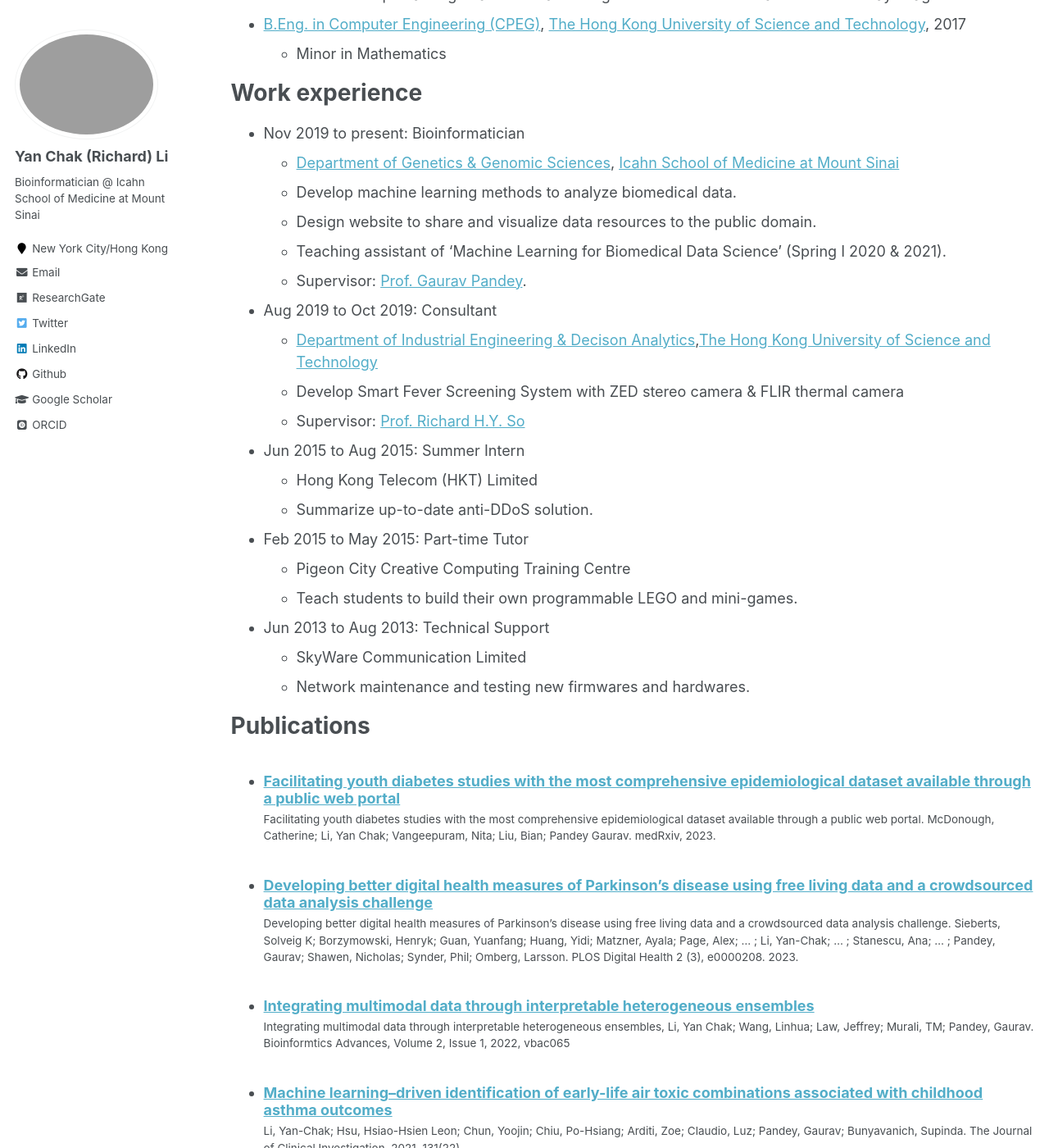
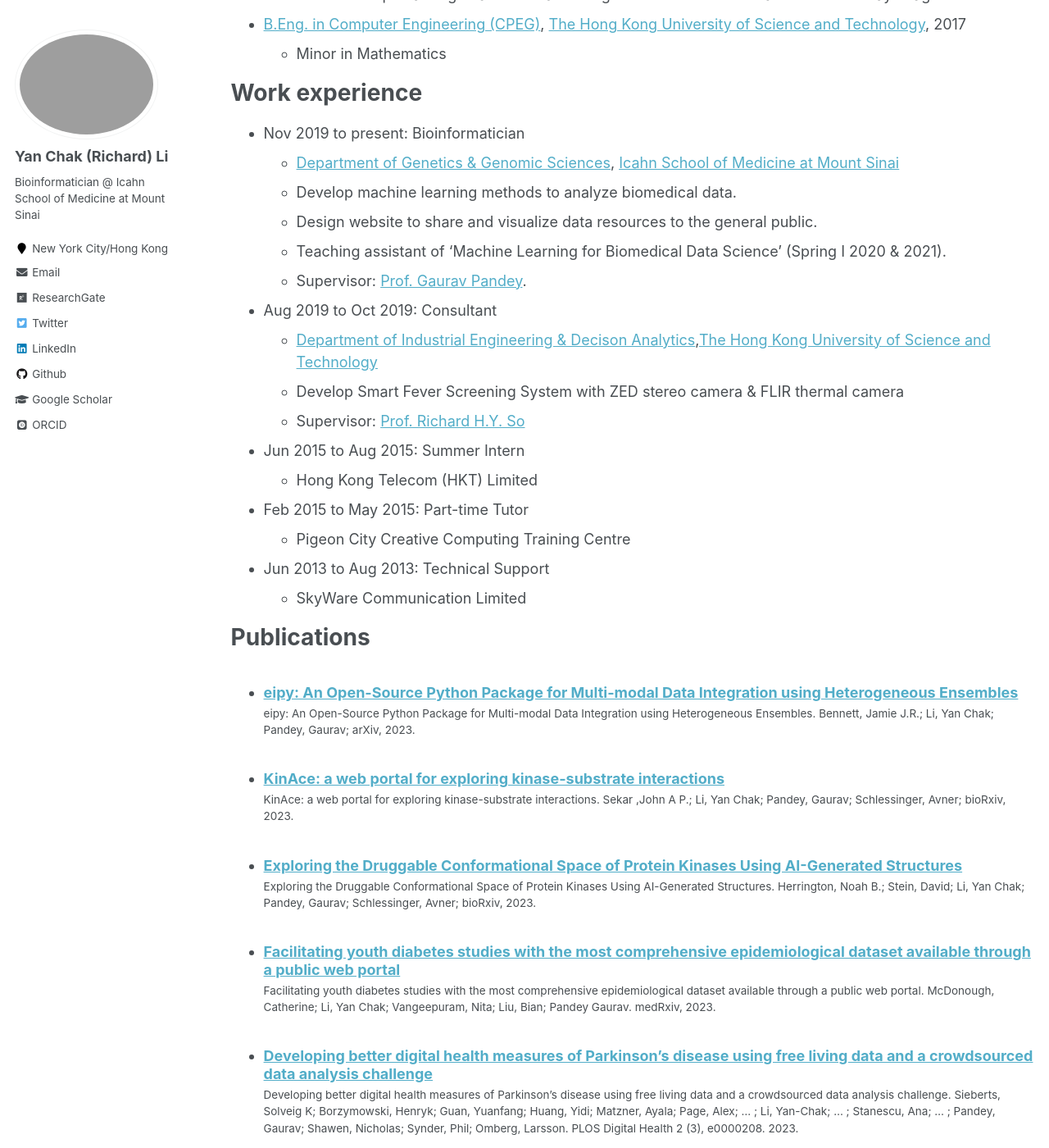
Before and after one commit to huhrichard/huhrichard.github.io, a Jekyll site: the page built from _pages/cv.md, in a window 1280 px wide and 1400 px high, scrolled down 268 px. Shown: the whole window at 82% size. Built offline with Jekyll 4.4.1, drawn with Linux system fonts in a browser that asks for light colours; some web fonts are replaced.

Commit message:
update cv

```diff
--- a/_pages/cv.md
+++ b/_pages/cv.md
@@ -23,7 +23,7 @@ Work experience
   * [Department of Genetics & Genomic Sciences](https://icahn.mssm.edu/research/genomics),
 [Icahn School of Medicine at Mount Sinai](https://icahn.mssm.edu/)
   * Develop machine learning methods to analyze biomedical data.
-  * Design website to share and visualize data resources to the public domain.
+  * Design website to share and visualize data resources to the general public.
   * Teaching assistant of 'Machine Learning for Biomedical Data Science' (Spring I 2020 & 2021).
   * Supervisor: [Prof. Gaurav Pandey](https://gpandeylab.org/).
 
@@ -34,15 +34,15 @@ Work experience
 
 * Jun 2015 to Aug 2015: Summer Intern
   * Hong Kong Telecom (HKT) Limited
-  * Summarize up-to-date anti-DDoS solution.
+  <!-- * Summarize up-to-date anti-DDoS solution. -->
 
 * Feb 2015 to May 2015: Part-time Tutor
   * Pigeon City Creative Computing Training Centre
-  * Teach students to build their own programmable LEGO and mini-games.
+  <!-- * Teach students to build their own programmable LEGO and mini-games. -->
 
 * Jun 2013 to Aug 2013: Technical Support
   * SkyWare Communication Limited
-  * Network maintenance and testing new firmwares and hardwares.
+  <!-- * Network maintenance and testing new firmwares and hardwares. -->
 
 Publications
 ======
@@ -94,5 +94,5 @@ Voluntary Services/Part-time Job Experiences
 * Student Helper, Institute of Emerging Market Studies, HKUST, 2015-2017
 * President, Nature Club, HKUSTSU, 2014-2015
 
-[CV in PDF](../files/CV_yanchakli_6Jun2022.pdf)
+[CV in PDF](../files/CV_yanchakli_4feb2024.pdf)
 ======
--- /dev/null
+++ b/_publications/2023-09-02-AI-kinases.md
@@ -0,0 +1,13 @@
+---
+title: "Exploring the Druggable Conformational Space of Protein Kinases Using AI-Generated Structures"
+collection: publications
+permalink: /publication/2023-09-02-AI-kinases
+date: 2023-09-02
+venue: 'bioRxiv'
+paperurl: 'https://www.biorxiv.org/content/10.1101/2023.08.31.555779v2.abstract'
+citation: 'Exploring the Druggable Conformational Space of Protein Kinases Using AI-Generated Structures.   Herrington, Noah B.; Stein, David; Li, Yan Chak; Pandey, Gaurav; Schlessinger, Avner; bioRxiv, 2023.'
+---
+
+<a href='https://www.biorxiv.org/content/10.1101/2023.08.31.555779v2.abstract'>Download paper here</a>
+
+Recommended citation: Exploring the Druggable Conformational Space of Protein Kinases Using AI-Generated Structures.   Herrington, Noah B.; Stein, David; Li, Yan Chak; Pandey, Gaurav; Schlessinger, Avner; bioRxiv, 2023.
--- /dev/null
+++ b/_publications/2023-12-10-KinAce.md
@@ -0,0 +1,16 @@
+---
+title: "KinAce: a web portal for exploring kinase-substrate interactions"
+collection: publications
+permalink: /publication/2023-12-10-KinAce
+excerpt: '[KinAce](https://kinace.kinametrix.com/){:target=&quot;_blank&quot;}'
+date: 2023-12-10
+venue: 'bioRxiv'
+paperurl: 'https://www.biorxiv.org/content/10.1101/2023.12.08.570875v1.abstract'
+citation: 'KinAce: a web portal for exploring kinase-substrate interactions.   Sekar ,John A P.; Li, Yan Chak; Pandey, Gaurav; Schlessinger, Avner; bioRxiv, 2023.'
+---
+
+<a href='https://www.biorxiv.org/content/10.1101/2023.12.08.570875v1.abstract'>Download paper here</a>
+
+[KinAce](https://kinace.kinametrix.com/){:target=&quot;_blank&quot;}
+
+Recommended citation: KinAce: a web portal for exploring kinase-substrate interactions.   Sekar ,John A P.; Li, Yan Chak; Pandey, Gaurav; Schlessinger, Avner; bioRxiv, 2023.
--- /dev/null
+++ b/_publications/2024-01-10-eipy.md
@@ -0,0 +1,16 @@
+---
+title: "eipy: An Open-Source Python Package for Multi-modal Data Integration using Heterogeneous Ensembles"
+collection: publications
+permalink: /publication/2024-01-10-eipy
+excerpt: '[eipy](https://eipy.readthedocs.io/en/latest/){:target=&quot;_blank&quot;}'
+date: 2024-01-10
+venue: 'arXiv'
+paperurl: 'https://arxiv.org/abs/2401.09582'
+citation: 'eipy: An Open-Source Python Package for Multi-modal Data Integration using Heterogeneous Ensembles.   Bennett, Jamie J.R.; Li, Yan Chak; Pandey, Gaurav; arXiv, 2023.'
+---
+
+<a href='https://arxiv.org/abs/2401.09582'>Download paper here</a>
+
+[eipy](https://eipy.readthedocs.io/en/latest/){:target=&quot;_blank&quot;}
+
+Recommended citation: eipy: An Open-Source Python Package for Multi-modal Data Integration using Heterogeneous Ensembles.   Bennett, Jamie J.R.; Li, Yan Chak; Pandey, Gaurav; arXiv, 2023.
--- a/markdown_generator/publications.tsv
+++ b/markdown_generator/publications.tsv
@@ -1,5 +1,8 @@
 pub_date	title	venue	excerpt	citation	url_slug	paper_url
-2023-08-04	Facilitating youth diabetes studies with the most comprehensive epidemiological dataset available through a public web portal	medRxiv	[Prediabetes/diabetes in youth ONline Dashboard (POND)](https://rstudio-connect.hpc.mssm.edu/POND/){:target="_blank"}	Facilitating youth diabetes studies with the most comprehensive epidemiological dataset available through a public web portal. McDonough, Catherine; Li, Yan Chak; Vangeepuram, Nita; Liu, Bian; Pandey  Gaurav. medRxiv, 2023.	POND	https://www.medrxiv.org/content/10.1101/2023.08.02.23293517v1.full-text
+2024-01-10	eipy: An Open-Source Python Package for Multi-modal Data Integration using Heterogeneous Ensembles	arXiv	[eipy](https://eipy.readthedocs.io/en/latest/){:target="_blank"}	eipy: An Open-Source Python Package for Multi-modal Data Integration using Heterogeneous Ensembles.   Bennett, Jamie J.R.; Li, Yan Chak; Pandey, Gaurav; arXiv, 2023.	eipy	https://arxiv.org/abs/2401.09582
+2023-12-10	KinAce: a web portal for exploring kinase-substrate interactions	bioRxiv	[KinAce](https://kinace.kinametrix.com/){:target="_blank"}	KinAce: a web portal for exploring kinase-substrate interactions.   Sekar ,John A P.; Li, Yan Chak; Pandey, Gaurav; Schlessinger, Avner; bioRxiv, 2023.	KinAce	https://www.biorxiv.org/content/10.1101/2023.12.08.570875v1.abstract
+2023-09-02	Exploring the Druggable Conformational Space of Protein Kinases Using AI-Generated Structures	bioRxiv		Exploring the Druggable Conformational Space of Protein Kinases Using AI-Generated Structures.   Herrington, Noah B.; Stein, David; Li, Yan Chak; Pandey, Gaurav; Schlessinger, Avner; bioRxiv, 2023.	AI-kinases	https://www.biorxiv.org/content/10.1101/2023.08.31.555779v2.abstract
+2023-08-04	Facilitating youth diabetes studies with the most comprehensive epidemiological dataset available through a public web portal	medRxiv	[Prediabetes/diabetes in youth ONline Dashboard (POND)](https://nhanes-youth-predm2.shinyapps.io/POND/){:target="_blank"}	Facilitating youth diabetes studies with the most comprehensive epidemiological dataset available through a public web portal. McDonough, Catherine; Li, Yan Chak; Vangeepuram, Nita; Liu, Bian; Pandey  Gaurav. medRxiv, 2023.	POND	https://www.medrxiv.org/content/10.1101/2023.08.02.23293517v1.full-text
 2023-03-28	Developing better digital health measures of Parkinson’s disease using free living data and a crowdsourced data analysis challenge	PLOS Digital Health		Developing better digital health measures of Parkinson’s disease using free living data and a crowdsourced data analysis challenge. Sieberts, Solveig K; Borzymowski, Henryk; Guan, Yuanfang; Huang, Yidi; Matzner, Ayala; Page, Alex; … ; Li, Yan-Chak; … ; Stanescu, Ana; … ; Pandey, Gaurav; Shawen, Nicholas; Synder, Phil; Omberg, Larsson. PLOS Digital Health 2 (3), e0000208. 2023.	beat-pd	https://journals.plos.org/digitalhealth/article?id=10.1371/journal.pdig.0000208
 2022-09-22	Integrating multimodal data through interpretable heterogeneous ensembles	Bioinformtics Advances	![](../images/pub_figures/eipreprint1.png)[GitHub Repository](https://github.com/GauravPandeyLab/ensemble_integration){:target="_blank"}	Integrating multimodal data through interpretable heterogeneous ensembles, Li, Yan Chak; Wang, Linhua; Law, Jeffrey; Murali, TM; Pandey, Gaurav. Bioinformtics Advances, Volume 2, Issue 1, 2022, vbac065	EI	https://academic.oup.com/bioinformaticsadvances/article/2/1/vbac065/6696243
 2021-10-05	Machine learning–driven identification of early-life air toxic combinations associated with childhood asthma outcomes	The Journal of Clinical Investigation	![](../images/pub_figures/jci_ga.png)![](../images/pub_figures/jci_overview.tiff)[GitHub Repository](https://github.com/GauravPandeyLab/DEEP_extraction){:target="_blank"}, [Mount Sinai Press Release](https://www.mountsinai.org/about/newsroom/2021/childhood-asthma-study-uncovers-risky-air-pollutant-mixtures){:target="_blank"}, [Blog Post by Prof. Claudio](https://www.drluzclaudio.com/blog/we-published-new-research-creating-a-new-machine-learning-algorithm-to-study-the-effects-of-air-pollution-on-children-with-asthma)	Li, Yan-Chak; Hsu, Hsiao-Hsien Leon; Chun, Yoojin; Chiu, Po-Hsiang; Arditi, Zoe; Claudio, Luz; Pandey, Gaurav; Bunyavanich, Supinda. The Journal of Clinical Investigation. 2021. 131(22).	asthma-deep	https://www.jci.org/articles/view/152088
```
Also changed, not shown: _publications/2023-08-04-POND.md (+2 -2 lines), 1 other file.
